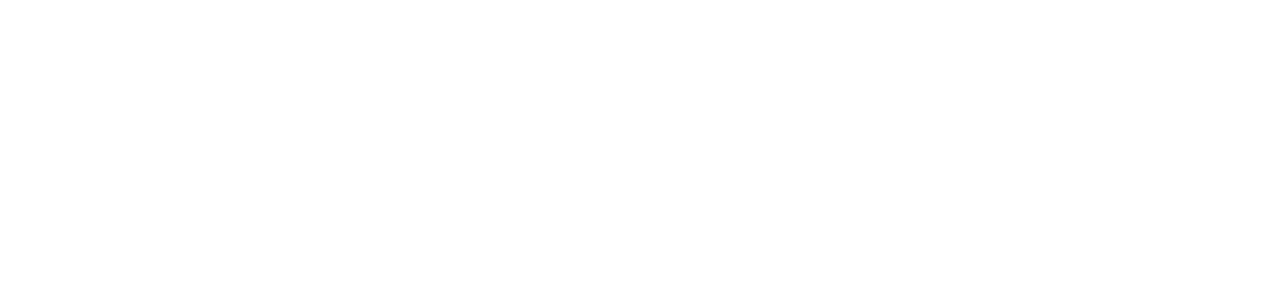
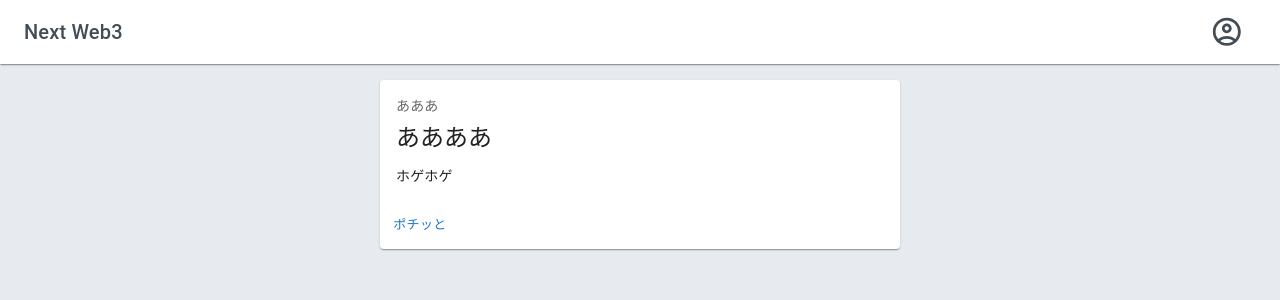
Before and after one commit to TakenokoTech/nextjs-web3, a Next.js app: page / in a window 1280 px wide. Shown: the top 300 px of the page. Built offline with nearby package versions, Linux system fonts and the light colour scheme.

Commit message:
add mui.

```diff
--- a/package.json
+++ b/package.json
@@ -12,6 +12,10 @@
     "lint": "next lint"
   },
   "dependencies": {
+    "@emotion/react": "^11.10.0",
+    "@emotion/styled": "^11.10.0",
+    "@mui/icons-material": "^5.8.4",
+    "@mui/material": "^5.10.0",
     "next": "12.2.4",
     "react": "18.2.0",
     "react-dom": "18.2.0"
--- /dev/null
+++ b/pages/components/Appbar.module.css
@@ -0,0 +1,14 @@
+.root {
+    flex-grow: 1;
+    color: #04111dbf;
+    background-color: #ffffff;
+}
+
+.menuButton {
+    /*margin-right: theme("spacing.2");*/
+}
+
+.title {
+    /*flex-grow: 1;*/
+    /*text-align: center;*/
+}
--- /dev/null
+++ b/pages/components/Appbar.tsx
@@ -0,0 +1,40 @@
+import AccountCircleOutlined from "@mui/icons-material/AccountCircleOutlined";
+import { AppBar, Box, IconButton, Toolbar, Typography } from "@mui/material";
+import styles from "./Appbar.module.css";
+
+// https://mui.com/material-ui/react-app-bar/
+export default function Appbar() {
+  const CustomIconButton = ({ sx = {}, children }) => (
+    <IconButton
+      size="large"
+      edge="start"
+      color="inherit"
+      aria-label="menu"
+      sx={sx}
+    >
+      {children}
+    </IconButton>
+  );
+
+  return (
+    <div className={styles.root}>
+      <Box sx={{ flexGrow: 1 }}>
+        <AppBar position="static" color="transparent" elevation={1}>
+          <Toolbar>
+            {/*<CustomIconButton sx={{ mr: 2 }}>*/}
+            {/*  <MenuIcon />*/}
+            {/*</CustomIconButton>*/}
+            <Typography variant="h6" component="div" sx={{ flexGrow: 1 }}>
+              Next Web3
+            </Typography>
+            <CustomIconButton>
+              <AccountCircleOutlined
+                style={{ width: "1.4em", height: "1.4em" }}
+              />
+            </CustomIconButton>
+          </Toolbar>
+        </AppBar>
+      </Box>
+    </div>
+  );
+}
--- /dev/null
+++ b/pages/components/BasicCard.tsx
@@ -0,0 +1,26 @@
+import {
+  Button,
+  Card,
+  CardActions,
+  CardContent,
+  Typography,
+} from "@mui/material";
+
+export default function BasicCard() {
+  return (
+    <Card sx={{ minWidth: 275 }}>
+      <CardContent>
+        <Typography sx={{ fontSize: 14 }} color="text.secondary" gutterBottom>
+          あああ
+        </Typography>
+        <Typography sx={{ mb: 1.5 }} variant="h5" component="div">
+          ああああ
+        </Typography>
+        <Typography variant="body2">ホゲホゲ</Typography>
+      </CardContent>
+      <CardActions>
+        <Button size="small">ポチッと</Button>
+      </CardActions>
+    </Card>
+  );
+}
--- a/pages/index.tsx
+++ b/pages/index.tsx
@@ -1,28 +1,18 @@
-import { GetStaticProps, GetStaticPaths, GetServerSideProps } from "next";
+import { Box, Container } from "@mui/material";
+import Appbar from "./components/Appbar";
+import BasicCard from "./components/BasicCard";
 
 // noinspection JSUnusedGlobalSymbols
 export default function Index({ post }) {
   console.log("Index");
+  return (
+    <>
+      <Appbar />
+      <Container maxWidth="sm">
+        <Box sx={{ p: 2 }}>
+          <BasicCard />
+        </Box>
+      </Container>
+    </>
+  );
 }
-
-// export const getStaticProps: GetStaticProps = async (context) => {
-//   console.log("getStaticProps");
-//   return {
-//     props: {},
-//   };
-// };
-
-// export const getStaticPaths: GetStaticPaths = async () => {
-//   console.log("getStaticPaths");
-//   return {
-//     paths: [],
-//     fallback: false,
-//   };
-// };
-
-// export const getServerSideProps: GetServerSideProps = async (context) => {
-//     console.log("getServerSideProps")
-//     return {
-//         props: {}
-//     }
-// }
--- a/styles/globals.css
+++ b/styles/globals.css
@@ -4,6 +4,7 @@
   margin: 0;
   font-family: -apple-system, BlinkMacSystemFont, Segoe UI, Roboto, Oxygen,
     Ubuntu, Cantarell, Fira Sans, Droid Sans, Helvetica Neue, sans-serif;
+  background-color: #e7ebf0;
 }
 
 a {
```
Also changed, not shown: 1 other file (tests, documents, lock files or other folders).
